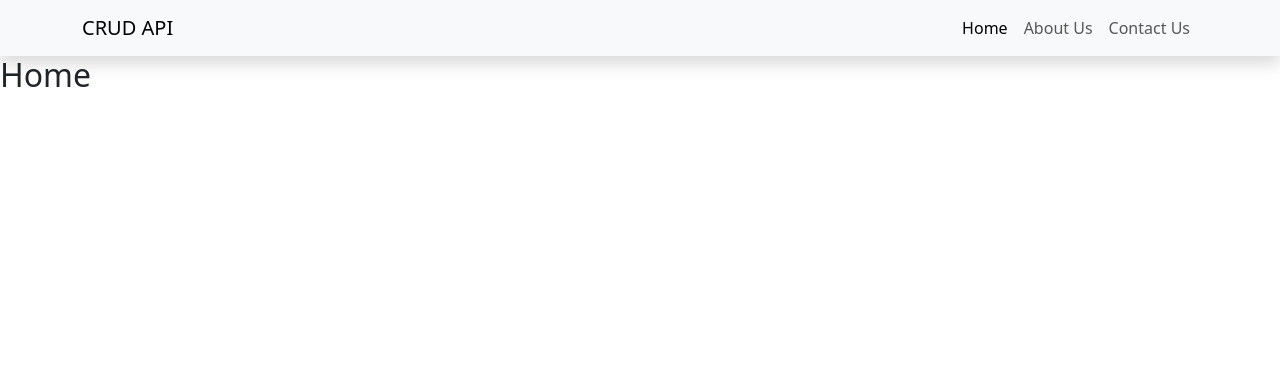
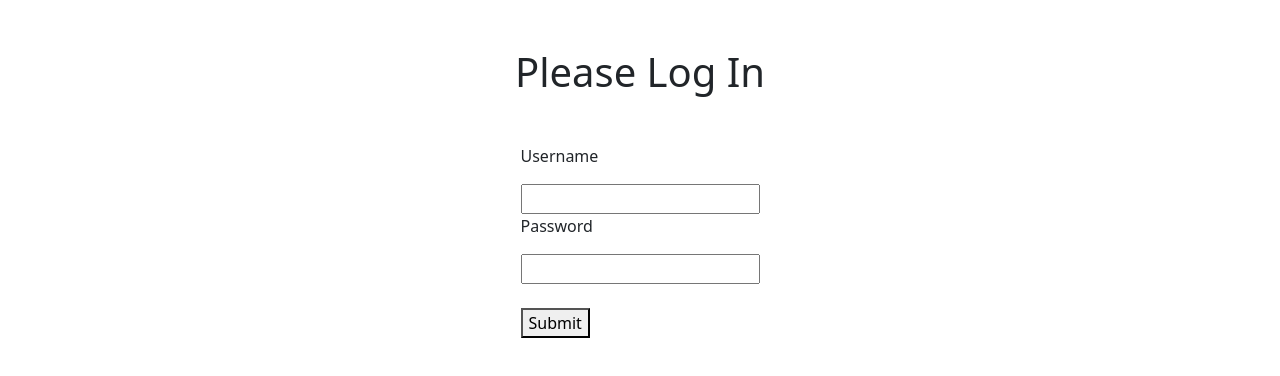
Before and after one commit to Shivam-Vishwakarma123/Node-API, a React (Create React App) app in the folder front-end/: page / in a window 1280 px wide. Shown: the top 376 px of the page. Built offline with nearby package versions, Linux system fonts and the light colour scheme.

Commit message:
halt done,

```diff
--- a/front-end/src/App.js
+++ b/front-end/src/App.js
@@ -1,7 +1,16 @@
 import React from 'react';
 import MyRouter from './router/index.js';
 import Navbar from './components/navbar.js';
+import Login from './login/Login.js';
+import useToken from './login/useToken.js';
+
 function App() {
+  const { token, setToken } = useToken();
+
+  if(!token) {
+    return <Login setToken={setToken} />
+  }
+
   return (
     <div className="App">
       <Navbar />
--- a/front-end/src/components/navbar.js
+++ b/front-end/src/components/navbar.js
@@ -19,6 +19,9 @@ function Navbar() {
                         <li className="nav-item">
                             <Link className="nav-link" to="/contact-us">Contact Us</Link>
                         </li>
+                        <li className="nav-item">
+                            <Link className="nav-link" to="/employee">Employee</Link>
+                        </li>
                     </ul>
                 </div>
             </div>
--- /dev/null
+++ b/front-end/src/login/Login.css
@@ -0,0 +1,5 @@
+.login-wrapper {
+    display: flex;
+    flex-direction: column;
+    align-items: center;
+}
--- /dev/null
+++ b/front-end/src/login/Login.js
@@ -0,0 +1,55 @@
+import React, { useState } from "react";
+import PropTypes from "prop-types";
+
+import "./Login.css";
+
+async function loginUser(credentials) {
+  return fetch("http://localhost:5000/api/v1/user/login", {
+    method: "POST",
+    headers: {
+      "Content-Type": "application/json",
+    },
+    body: JSON.stringify(credentials),
+  }).then((response) => response.json());
+}
+
+export default function Login({ setToken }) {
+  const [user_name, setUserName] = useState();
+  const [password, setPassword] = useState();
+  const handleSubmit = async e => {
+    e.preventDefault();
+    const token = await loginUser({
+      user_name,
+      password
+    });
+    setToken(token);
+  }
+  return (
+    <div className="login-wrapper">
+      <h1 className="m-5">Please Log In</h1>
+      <form onSubmit={handleSubmit}>
+        <label>
+          <p>Username</p>
+          <input type="text" onChange={(e) => setUserName(e.target.value)} />
+        </label>
+        <br />
+        <label>
+          <p>Password</p>
+          <input
+            type="password"
+            onChange={(e) => setPassword(e.target.value)}
+          />
+        </label>
+        <br />
+        <br />
+        <div>
+          <button type="submit">Submit</button>
+        </div>
+      </form>
+    </div>
+  );
+}
+
+Login.propTypes = {
+  setToken: PropTypes.func.isRequired,
+};
--- /dev/null
+++ b/front-end/src/login/useToken.js
@@ -0,0 +1,21 @@
+import { useState } from 'react';
+
+export default function useToken() {
+  const getToken = () => {
+    const tokenString = sessionStorage.getItem('token');
+    const userToken = JSON.parse(tokenString);
+    return userToken?.token
+  };
+
+  const [token, setToken] = useState(getToken());
+
+  const saveToken = userToken => {
+    sessionStorage.setItem('token', JSON.stringify(userToken));
+    setToken(userToken.token);
+  };
+
+  return {
+    setToken: saveToken,
+    token
+  }
+}
--- a/front-end/src/pages/About.js
+++ b/front-end/src/pages/About.js
@@ -1,7 +1,7 @@
 function About() {
     return (
       <div className="App">
-        <h2>About</h2>
+        <h2 className="container my-5">About</h2>
       </div>
     );
   }
--- a/front-end/src/pages/Contact.js
+++ b/front-end/src/pages/Contact.js
@@ -1,7 +1,7 @@
 function Contact() {
     return (
       <div className="App">
-        <h2>Contact</h2>
+        <h2 className="container my-5">Contact</h2>
       </div>
     );
   }
--- /dev/null
+++ b/front-end/src/pages/Employee.js
@@ -0,0 +1,71 @@
+import { useEffect, useState } from "react";
+import { Link } from "react-router-dom"
+
+
+// async function employee() {
+//     var token = sessionStorage.getItem('token')
+//     return fetch("http://localhost:5000/api/v1/employees", {
+//         method: "GET",
+//         headers: {
+//             "Content-Type": "application/json",
+//             "Authorization": `Bearer ${token.token}`,
+//         },
+//     }).then((response) => response.json());
+// }
+
+function EmployeeList() {
+    const [employee, setEmployee] = useState([]);
+    const handlEmployee = async e => {
+        // e.preventDefault();
+        const token = await employee();
+        setEmployee(token);
+    }
+
+    useEffect(async () => {
+        var token = sessionStorage.getItem('token');
+        console.log('token', token=>token)
+        const response = await fetch("http://localhost:5000/api/v1/employees", {
+            method: "GET",
+            headers: {
+                "Content-Type": "application/json",
+                "Authorization": `Bearer ${token.token}`,
+            },
+        });
+        return await response.json();
+    });
+
+    return (
+        <div className="container my-5">
+            <div className="row">
+                <div className="col-md-12">
+                    <div className="card">
+                        <div className="card-header">
+                            <h4>Employee List
+                                <Link to="/" className="btn btn-primary float-end">Add Employee</Link>
+                            </h4>
+                        </div>
+                        <div className="card-body">
+                            <table className="table table-striped">
+                                <thead>
+                                    <tr>
+                                        <th>ID</th>
+                                        <th>First Name</th>
+                                        <th>Last Name</th>
+                                        <th>Email</th>
+                                        <th>Phone</th>
+                                        <th>Organization</th>
+                                        <th>Designation</th>
+                                        <th>Actions</th>
+                                    </tr>
+                                </thead>
+
+                            </table>
+                        </div>
+                    </div>
+                </div>
+            </div>
+        </div>
+    )
+}
+
+export default EmployeeList
--- a/front-end/src/pages/Home.js
+++ b/front-end/src/pages/Home.js
@@ -1,7 +1,7 @@
 function Home() {
     return (
       <div className="App">
-        <h2>Home</h2>
+        <h2 className="container my-5">Home</h2>
       </div>
     );
   }
--- a/front-end/src/router/index.js
+++ b/front-end/src/router/index.js
@@ -2,6 +2,7 @@ import {Routes, Route} from 'react-router-dom'
 import Home from '../pages/Home.js'
 import About from '../pages/About.js'
 import Contact from '../pages/Contact.js'
+import EmployeeList from '../pages/Employee.js'
 
 function MyRouter() {
     return(
@@ -10,6 +11,7 @@ function MyRouter() {
             <Route path='/home' element={ <Home />} />
             <Route path='/about-us' element={ <About />} />
             <Route path='/contact-us' element={ <Contact />} />
+            <Route path='/employee' element={ <EmployeeList />} />
         </Routes>
     )
 }
--- a/package.json
+++ b/package.json
@@ -14,6 +14,7 @@
     "bcrypt": "^5.1.1",
     "bcryptjs": "^2.4.3",
     "body-parser": "^1.20.2",
+    "cors": "^2.8.5",
     "express": "^4.19.2",
     "jsonwebtoken": "^9.0.2",
     "mysql": "^2.18.1"
```
Also changed, not shown: 2 other files (tests, documents, lock files or other folders).
